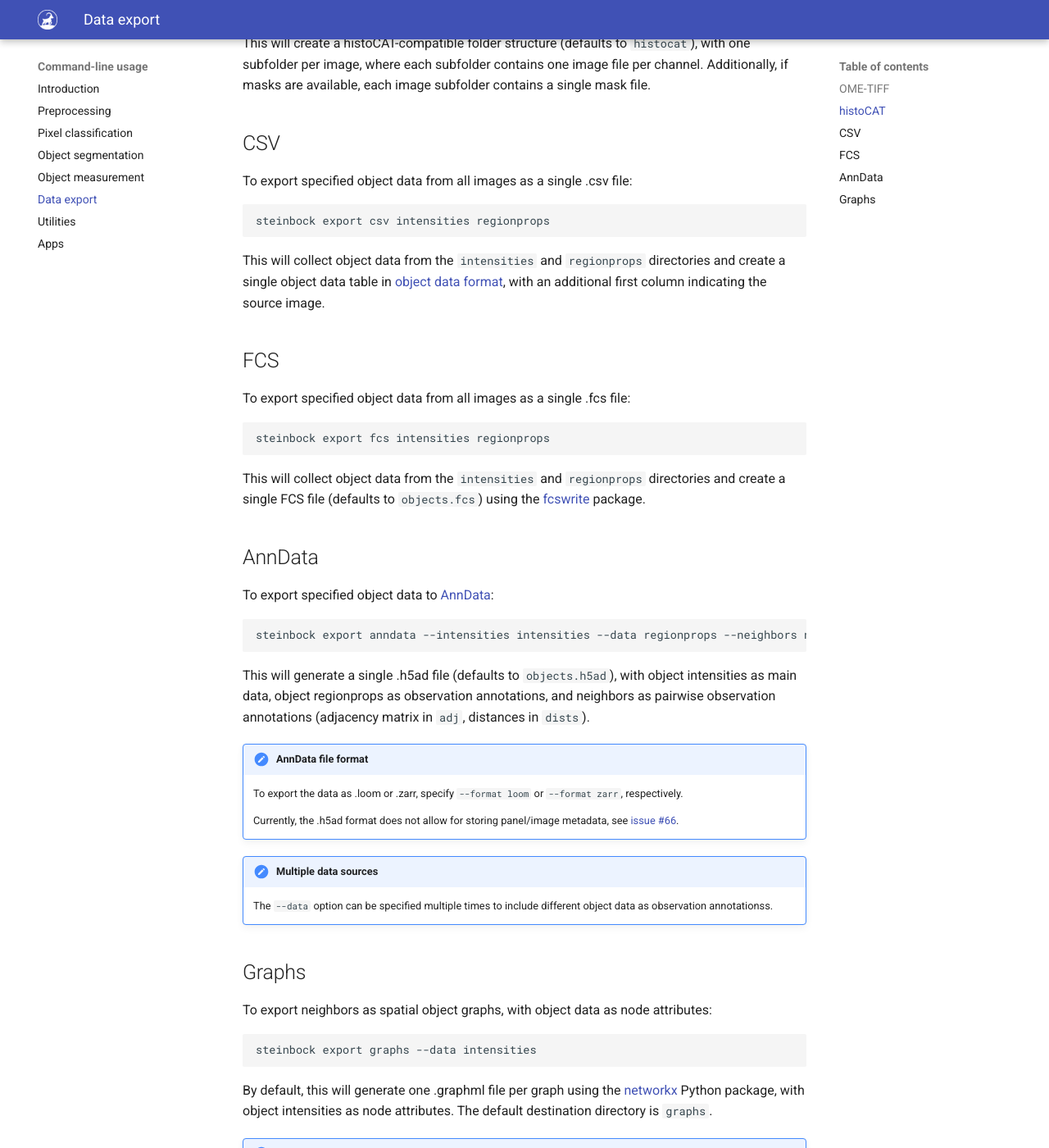
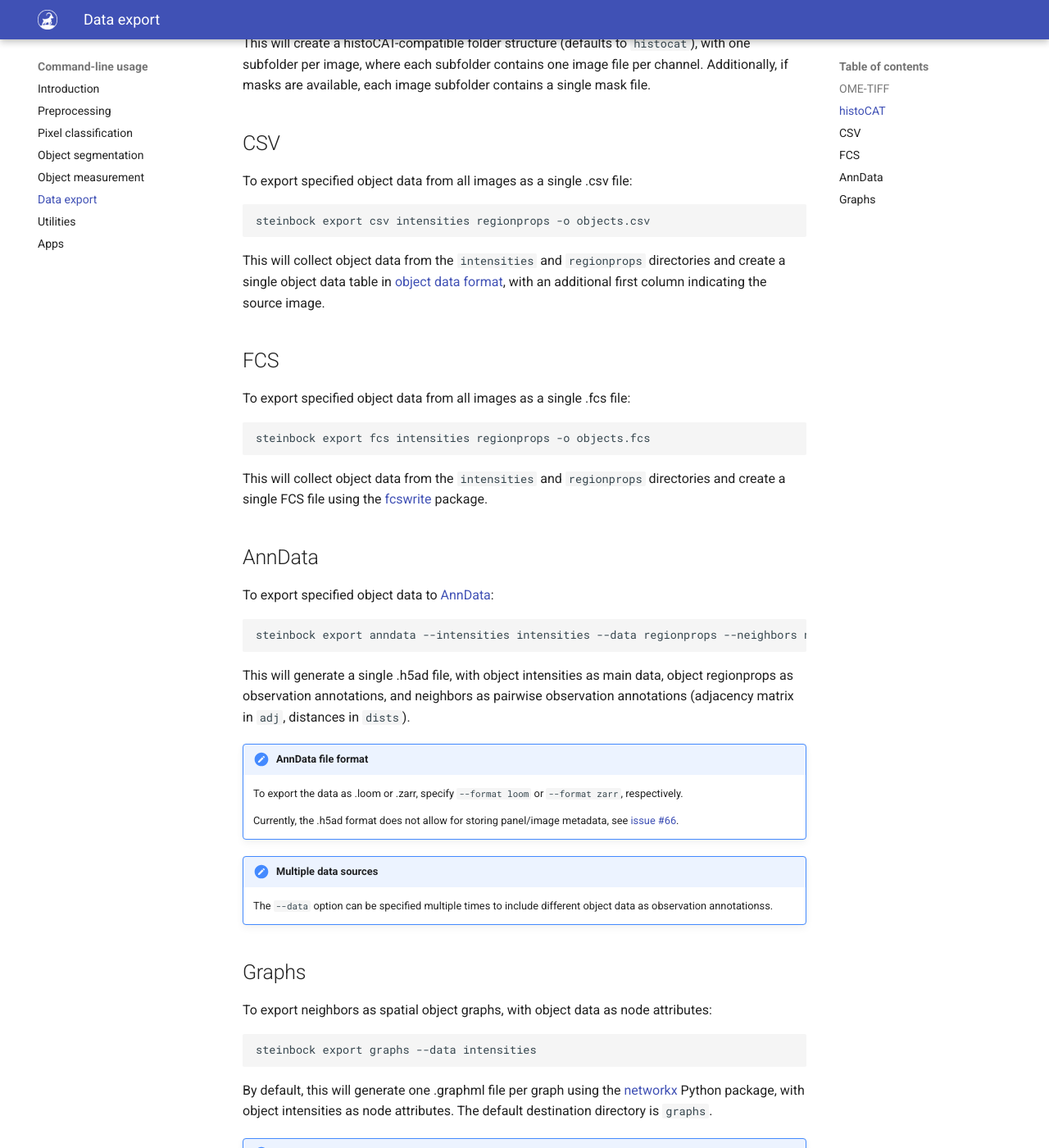
Before and after one commit to BodenmillerGroup/steinbock, an MkDocs documentation site: the page built from docs/cli/export.md, in a window 1280 px wide and 1400 px high, scrolled down 616 px. Shown: the whole window at 82% size. Built offline with MkDocs 1.6.1 and Material for MkDocs 9.7.7, drawn with Linux system fonts in a browser that asks for light colours; the version menu is left out.

Commit message:
Default data export directory

```diff
--- a/docs/cli/export.md
+++ b/docs/cli/export.md
@@ -22,7 +22,7 @@ This will create a histoCAT-compatible folder structure (defaults to `histocat`)
 
 To export specified object data from all images as a single .csv file:
 
-    steinbock export csv intensities regionprops
+    steinbock export csv intensities regionprops -o objects.csv
 
 This will collect object data from the `intensities` and `regionprops` directories and create a single object data table in [object data format](../file-types.md#object-data), with an additional first column indicating the source image.
 
@@ -30,17 +30,17 @@ This will collect object data from the `intensities` and `regionprops` directori
 
 To export specified object data from all images as a single .fcs file:
 
-    steinbock export fcs intensities regionprops
+    steinbock export fcs intensities regionprops -o objects.fcs
 
-This will collect object data from the `intensities` and `regionprops` directories and create a single FCS file (defaults to `objects.fcs`) using the [fcswrite](https://github.com/ZELLMECHANIK-DRESDEN/fcswrite) package.
+This will collect object data from the `intensities` and `regionprops` directories and create a single FCS file using the [fcswrite](https://github.com/ZELLMECHANIK-DRESDEN/fcswrite) package.
 
 ## AnnData
 
 To export specified object data to [AnnData](https://github.com/theislab/anndata):
 
-    steinbock export anndata --intensities intensities --data regionprops --neighbors neighbors
+    steinbock export anndata --intensities intensities --data regionprops --neighbors neighbors -o objects.h5ad
 
-This will generate a single .h5ad file (defaults to `objects.h5ad`), with object intensities as main data, object regionprops as observation annotations, and neighbors as pairwise observation annotations (adjacency matrix in `adj`, distances in `dists`).
+This will generate a single .h5ad file, with object intensities as main data, object regionprops as observation annotations, and neighbors as pairwise observation annotations (adjacency matrix in `adj`, distances in `dists`).
 
 !!! note "AnnData file format"
     To export the data as .loom or .zarr, specify `--format loom` or `--format zarr`, respectively.
```
